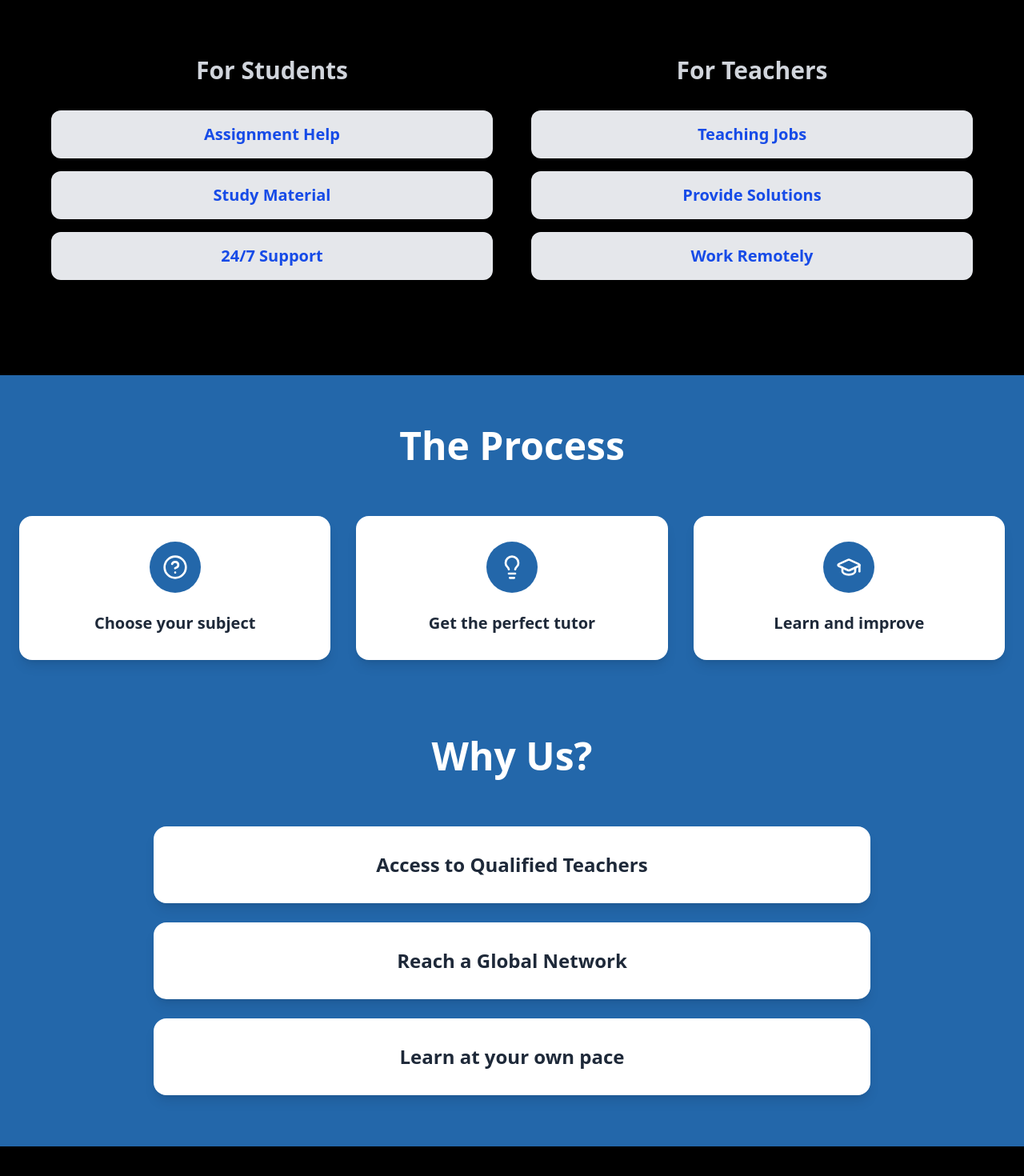
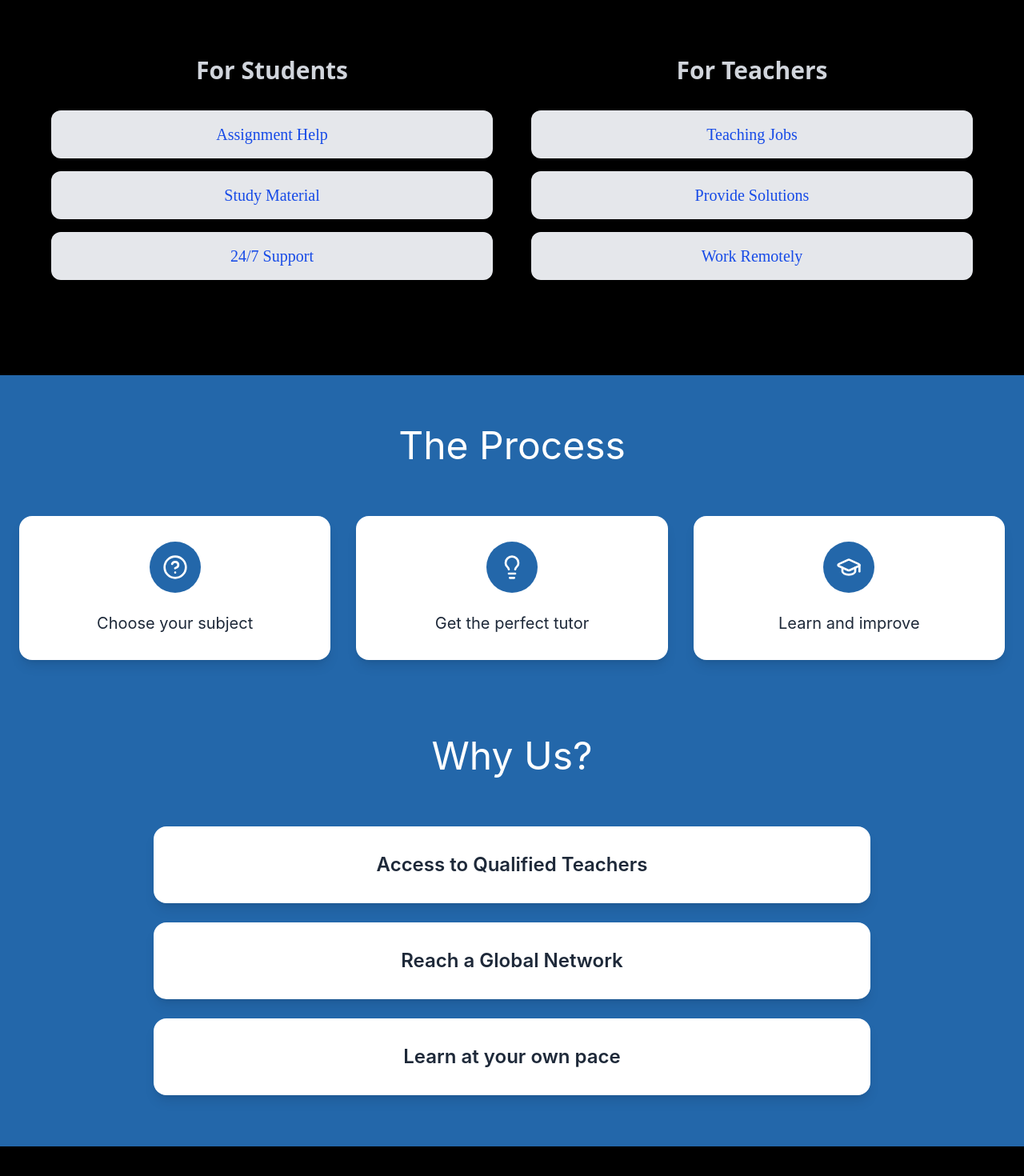
Before and after one commit to KriishChheda/OggnTech, a React (Vite) app: page /landingpage in a window 1280 px wide. Shown: the part 1040-2510 px from the top of the page at 80% size. Built offline with nearby package versions, Linux system fonts and the light colour scheme.

Commit message:
Made changes in styles and colour

```diff
--- a/src/components/Footer.jsx
+++ b/src/components/Footer.jsx
@@ -9,8 +9,8 @@ const Footer = () => {
       <div className="max-w-6xl mx-auto">
         <div className="grid grid-cols-1 md:grid-cols-3 gap-8 mb-8 items-center justify-center text-center">
           <div>
-            <h3 className="text-xl font-semibold mb-4"><u>For Students</u></h3>
-            <ul className="space-y-2">
+            <h3 className="text-xl font-semibold mb-4 inter-regular"><u>For Students</u></h3>
+            <ul className="space-y-2 inter-regular">
               <li>
                 <a href="#" className="text-gray-300 hover:text-white transition-colors">
                   Find Tutors
@@ -35,8 +35,8 @@ const Footer = () => {
           </div>
 
           <div>
-            <h3 className="text-xl font-semibold mb-4"><u>For Teachers</u></h3>
-            <ul className="space-y-2">
+            <h3 className="text-xl font-semibold mb-4 inter-regular"><u>For Teachers</u></h3>
+            <ul className="space-y-2 inter-regular">
               <li>
                 <a href="#" className="text-gray-300 hover:text-white transition-colors">
                   Become a Tutor
@@ -61,8 +61,8 @@ const Footer = () => {
           </div>
 
           <div>
-            <h3 className="text-xl font-semibold mb-4"><u>Company</u></h3>
-            <ul className="space-y-2">
+            <h3 className="text-xl font-semibold mb-4 inter-regular"><u>Company</u></h3>
+            <ul className="space-y-2 inter-regular">
               <li>
                 <a href="#" className="text-gray-300 hover:text-white transition-colors">
                   About Us
@@ -88,8 +88,8 @@ const Footer = () => {
         </div>
 
         <div className="text-left ml-32">
-            <h3 className="text-xl font-semibold mb-4"><u>Support</u></h3>
-            <ul className="space-y-2">
+            <h3 className="text-xl font-semibold mb-4 inter-regular"><u>Support</u></h3>
+            <ul className="space-y-2 inter-regular">
               <li>
                 <a href="#" className="text-gray-300 hover:text-white transition-colors">
                   Help Center
--- a/src/components/LandingPage.jsx
+++ b/src/components/LandingPage.jsx
@@ -91,7 +91,7 @@ function LandingPage() {
      {/* This is  Static search bar along with the text on top of it , the second section */}
       <div className="min-h-screen bg-black flex flex-col items-center justify-center px-6 py-12">
         <div className="text-center mb-16 relative">
-        <h1 className="great-vibes-regular text-5xl md:text-6xl font-bold text-white mb-8 leading-tight ">
+        <h1 className="poetsen-one-regular text-5xl md:text-6xl font-bold text-white mb-8 leading-tight ">
           <b><i>Get your Perfect Tutor</i></b>
         </h1>
 
@@ -103,7 +103,7 @@ function LandingPage() {
           </div>
 
           <div className="absolute -top-8 left-1/2 transform -translate-x-1/2 z-10">
-            <h2 className="great-vibes-regular text-4xl md:text-5xl font-bold text-white whitespace-nowrap ">
+            <h2 className="poetsen-one-regular text-4xl md:text-5xl font-bold text-white whitespace-nowrap ">
               <b><i>with ONE Click</i></b>
             </h2>
           </div>
@@ -115,13 +115,13 @@ function LandingPage() {
         <div className="text-center">
           <h3 className="text-3xl font-semibold text-gray-300 mb-8">For Students</h3>
           <div className="space-y-4">
-            <button className="w-full bg-gray-200 hover:bg-gray-100 text-[#063EE6ED] font-semibold py-4 px-8 rounded-xl text-xl transition-colors duration-200">
+            <button className="w-full bg-gray-200 hover:bg-gray-100 text-[#063EE6ED] font-semibold py-4 px-8 rounded-xl text-xl transition-colors duration-200 rasa-regular">
               Assignment Help
             </button>
-            <button className="w-full bg-gray-200 hover:bg-gray-100 text-[#063EE6ED] font-semibold py-4 px-8 rounded-xl text-xl transition-colors duration-200">
+            <button className="w-full bg-gray-200 hover:bg-gray-100 text-[#063EE6ED] font-semibold py-4 px-8 rounded-xl text-xl transition-colors duration-200 rasa-regular">
               Study Material
             </button>
-            <button className="w-full bg-gray-200 hover:bg-gray-100 text-[#063EE6ED] font-semibold py-4 px-8 rounded-xl text-xl transition-colors duration-200">
+            <button className="w-full bg-gray-200 hover:bg-gray-100 text-[#063EE6ED] font-semibold py-4 px-8 rounded-xl text-xl transition-colors duration-200 rasa-regular">
               24/7 Support
             </button>
           </div>
@@ -130,13 +130,13 @@ function LandingPage() {
         <div className="text-center">
           <h3 className="text-3xl font-semibold text-gray-300 mb-8">For Teachers</h3>
           <div className="space-y-4">
-            <button className="w-full bg-gray-200 hover:bg-gray-100 text-[#063EE6ED]  font-semibold py-4 px-8 rounded-xl text-xl transition-colors duration-200 ">
+            <button className="w-full bg-gray-200 hover:bg-gray-100 text-[#063EE6ED]  font-semibold py-4 px-8 rounded-xl text-xl transition-colors duration-200 rasa-regular">
               Teaching Jobs
             </button>
-            <button className="w-full bg-gray-200 hover:bg-gray-100 text-[#063EE6ED]  font-semibold py-4 px-8 rounded-xl text-xl transition-colors duration-200">
+            <button className="w-full bg-gray-200 hover:bg-gray-100 text-[#063EE6ED]  font-semibold py-4 px-8 rounded-xl text-xl transition-colors duration-200 rasa-regular">
               Provide Solutions
             </button>
-            <button className="w-full bg-gray-200 hover:bg-gray-100 text-[#063EE6ED] font-semibold py-4 px-8 rounded-xl text-xl transition-colors duration-200">
+            <button className="w-full bg-gray-200 hover:bg-gray-100 text-[#063EE6ED] font-semibold py-4 px-8 rounded-xl text-xl transition-colors duration-200 rasa-regular">
               Work Remotely
             </button>
           </div>
@@ -147,7 +147,7 @@ function LandingPage() {
    {/* The process section and why us? /about us section */}
     <div className="bg-[#2367AA] bg-opacity-71 min-h-screen py-16 px-6">
       <div className="max-w-7xl mx-auto">
-        <h2 className="text-5xl font-bold text-white text-center mb-16">
+        <h2 className="text-5xl font-bold text-white text-center mb-16 inter-regular">
           The Process
         </h2>
 
@@ -158,7 +158,7 @@ function LandingPage() {
             <div className="w-16 h-16 bg-[#2367AA] bg-opacity-71 rounded-full flex items-center justify-center mx-auto mb-6">
               <HelpCircle className="w-8 h-8 text-white" />
             </div>
-            <h3 className="text-xl font-semibold text-gray-800">
+            <h3 className="text-xl font-semibold text-gray-800 inter-regular">
               Choose your subject
             </h3>
           </div>
@@ -167,41 +167,41 @@ function LandingPage() {
             <div className="w-16 h-16 bg-[#2367AA] bg-opacity-71 rounded-full flex items-center justify-center mx-auto mb-6">
               <Lightbulb className="w-8 h-8 text-white" />
             </div>
-            <h3 className="text-xl font-semibold text-gray-800">
+            <h3 className="text-xl font-semibold text-gray-800 inter-regular">
               Get the perfect tutor
             </h3>
           </div>
 
-          <div className="bg-white rounded-2xl p-8 text-center shadow-lg">
+          <div className="bg-white rounded-2xl p-8 text-center shadow-lg ">
             <div className="w-16 h-16 bg-[#2367AA] bg-opacity-71 rounded-full flex items-center justify-center mx-auto mb-6">
               <GraduationCap className="w-8 h-8 text-white" />
             </div>
-            <h3 className="text-xl font-semibold text-gray-800">
+            <h3 className="text-xl font-semibold text-gray-800 inter-regular">
               Learn and improve
             </h3>
           </div>
         </div>
 
         <div>
-          <h2 className="text-5xl font-bold text-white text-center mb-16">
+          <h2 className="text-5xl font-bold text-white text-center mb-16 inter-regular">
             Why Us?
           </h2>
 
           <div className="max-w-4xl mx-auto space-y-6">
-            <div className="bg-white rounded-2xl p-8 text-center shadow-lg">
+            <div className="bg-white rounded-2xl p-8 text-center shadow-lg inter-regular">
               <h3 className="text-2xl font-semibold text-gray-800">
                 Access to Qualified Teachers
               </h3>
             </div>
 
-            <div className="bg-white rounded-2xl p-8 text-center shadow-lg">
+            <div className="bg-white rounded-2xl p-8 text-center shadow-lg inter-regular">
               <h3 className="text-2xl font-semibold text-gray-800">
                 Reach a Global Network
               </h3>
             </div>
 
-            <div className="bg-white rounded-2xl p-8 text-center shadow-lg">
-              <h3 className="text-2xl font-semibold text-gray-800">
+            <div className="bg-white rounded-2xl p-8 text-center shadow-lg inter-regular">
+              <h3 className="text-2xl font-semibold text-gray-800 ">
                 Learn at your own pace
               </h3>
             </div>
@@ -237,10 +237,10 @@ function LandingPage() {
   </div>
 </div>
 
-   {/*top subjects section  */}
+   {/*top subjects section */}
     <div className="bg-gray-900 min-h-screen">
       <div className="bg-[#2367AAB5] py-8 ">
-        <h2 className="text-4xl md:text-5xl font-bold text-white text-center">
+        <h2 className="text-4xl md:text-5xl font-bold text-white text-center rasa-regular">
           Top Subjects
         </h2>
       </div>
@@ -252,7 +252,7 @@ function LandingPage() {
               <div key={index} className="flex items-center justify-center">
                 <a
                   href={`#${subject.toLowerCase().replace(/[^a-z0-9]/g, '-')}`}
-                  className="text-white text-2xl md:text-3xl font-medium hover:text-blue-400 transition-colors duration-200 cursor-pointer"
+                  className="text-white text-2xl md:text-3xl font-medium hover:text-blue-400 transition-colors duration-200 cursor-pointer rasa-regular"
                 >
                   {subject}
                 </a>
--- a/src/components/TutorsPage.jsx
+++ b/src/components/TutorsPage.jsx
@@ -22,7 +22,7 @@ const SearchFilters = ({ onSubjectChange, onLocationChange, onClear, subjectValu
         className="flex-1 px-3 rounded-full bg-white text-black placeholder-black border-none outline-none text-sm"
       />
       <button
-        onClick={onSearch}  // Trigger search on button click
+        onClick={onSearch}
         className="w-12 h-12 flex items-center justify-center text-white"
       >
         <Search size={18} />
--- a/src/index.css
+++ b/src/index.css
@@ -1,5 +1,5 @@
 @import "tailwindcss";
-@import url('https://fonts.googleapis.com/css2?family=Inter&family=Great+Vibes&family=Poetsen+One&display=swap');
+@import url('https://fonts.googleapis.com/css2?family=Inter&family=Great+Vibes&family=Poetsen+One&family=Rasa&display=swap');
 .great-vibes-regular {
   font-family: "Great Vibes", cursive;
   font-weight: 400;
@@ -15,7 +15,6 @@
   font-weight: 400;
   font-style: normal;
 }
-
 .rasa-regular {
   font-family: "Rasa", serif;
   font-weight: 400;
```
